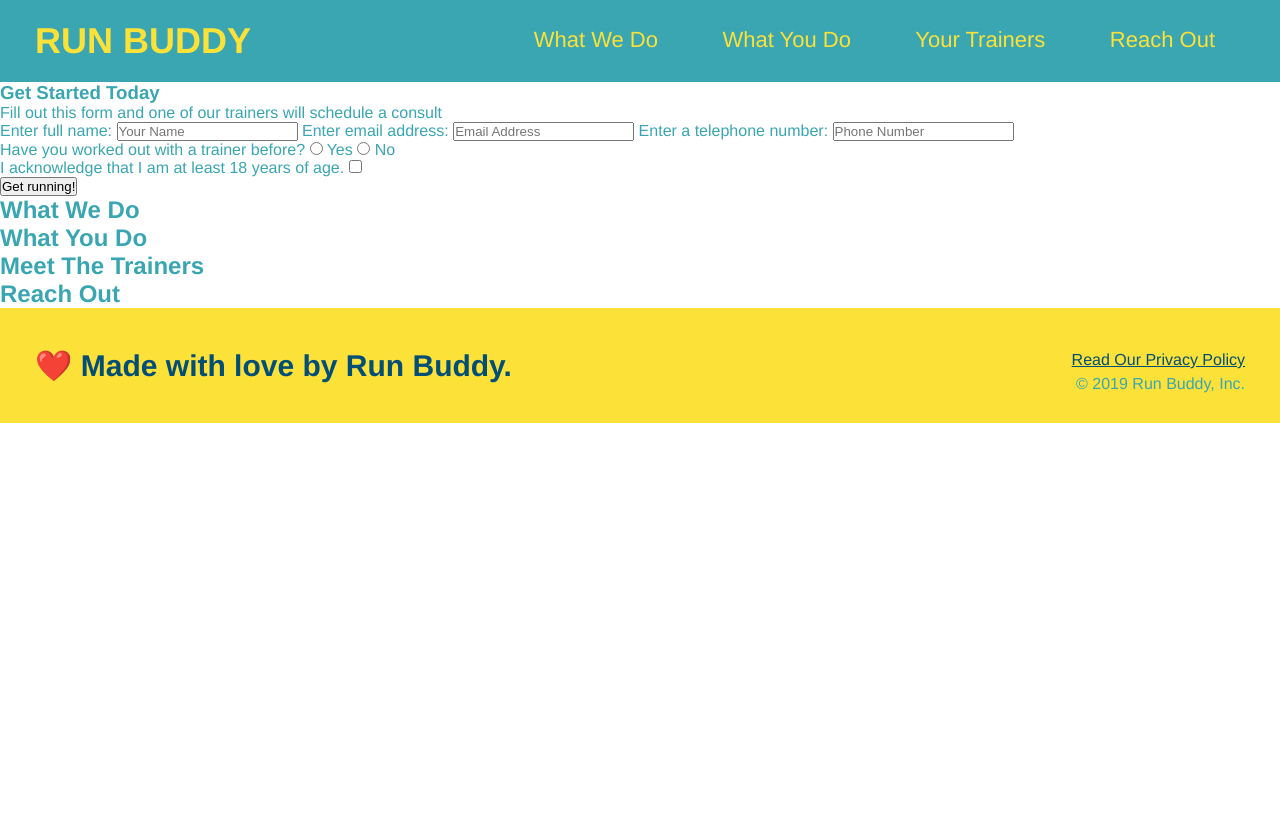
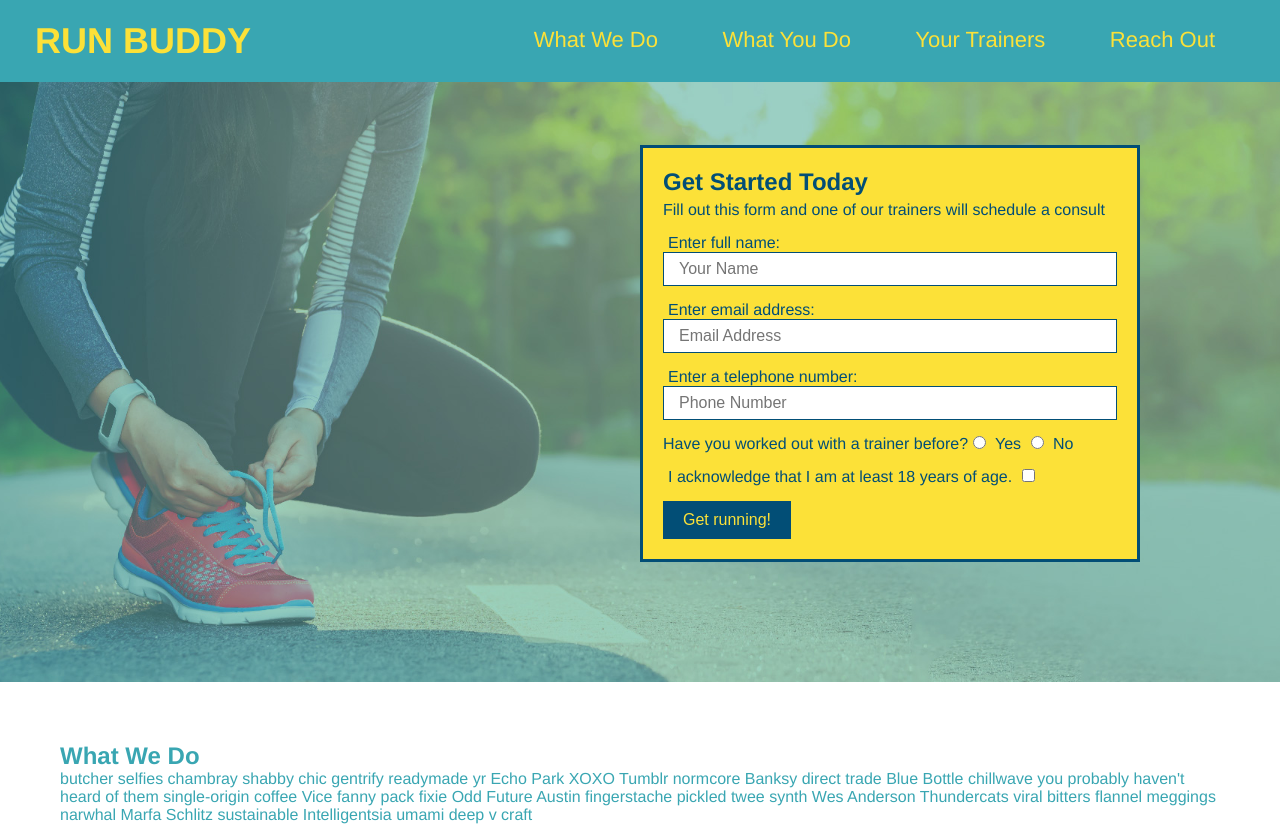
Before and after one commit to mbaxter8908/run-buddy, a plain HTML site: page index.html in a window 1280 px wide. Shown: the top 828 px of the page. Before the commit the page ends 800 px from the top, so only its background shows below. Drawn offline with Linux system fonts and the light colour scheme.

Commit message:
add what you do icons

```diff
--- a/assets/css/style.css
+++ b/assets/css/style.css
@@ -66,3 +66,60 @@ body {
   footer a {
     color: #024e76;
   }
+
+  section {
+    padding: 60px;
+
+  }
+
+ /* Hero Style Start */
+.hero {
+    background-image: url("../images/hero-bg.jpg");
+    height: 600px;
+    background-size: cover;
+    background-position: center;
+    position: relative;
+  }
+
+  .hero-form button {
+    color: #fce138;
+    background-color: #024e76;
+    border: none;
+    padding: 10px 20px;
+    font-size: 16px;
+  }
+  /* Hero Style End */
+
+  .hero-form h3 {
+    font-size: 24px;
+    margin: 0;
+  }
+
+  .hero-form {
+    border: 3px solid #024e76;
+    background-color: #fce138;
+    padding: 20px;
+    width: 500px;
+    color: #024e76;
+    position: absolute;
+    bottom: 120px;
+    right: 140px;
+  }
+
+  .hero-form p {
+    margin: 5px 0 15px 0;
+  }
+
+  .form-input {
+    border: 1px solid #024e76;
+    display: block;
+    padding: 7px 15px;
+    font-size: 16px;
+    color: #024e76;
+    width: 100%;
+    margin-bottom: 15px;
+  }
+
+  .hero-form label {
+    margin: 0 5px;
+  }
--- a/index.html
+++ b/index.html
@@ -33,18 +33,21 @@
 </header>
 
 <!-- hero/jumbotron -->
-<section>
-  <div>
+<section class="hero">
+
+  <div class="hero-form" >
     <h3>Get Started Today</h3>
     <p>Fill out this form and one of our trainers will schedule a consult</p>
     <!-- Add form element -->
   <form>
     <label for="name">Enter full name:</label>
- <input type="text" placeholder="Your Name" name="name" id="name" />
+ <input type="text" placeholder="Your Name" name="name" id="name" class="form-input" />
+
  <label for="email">Enter email address:</label>
- <input type="email" placeholder="Email Address" name="email" id="email" />
+ <input type="email" placeholder="Email Address" name="email" id="email" class="form-input" />
+
  <label for="phone">Enter a telephone number:</label>
- <input type="tel" placeholder="Phone Number" name="phone" id="phone"/>
+ <input type="tel" placeholder="Phone Number" name="phone" id="phone" class="form-input"/>
  <p>
   Have you worked out with a trainer before?
   <input type="radio" name="trainer-confirm" id="trainer-yes" />
@@ -67,14 +70,41 @@
 <!--end hero-->
 
 <!-- "what we do" section -->
-<section>
-  <h2>What We Do</h2>
-</section>
+  <section id="what-we-do">
+    <h2>What We Do</h2>
+    <p>
+      butcher selfies chambray shabby chic gentrify readymade yr Echo Park XOXO Tumblr normcore Banksy direct trade Blue Bottle chillwave you probably haven't heard of them single-origin coffee Vice fanny pack fixie Odd Future Austin fingerstache pickled twee synth Wes Anderson Thundercats viral bitters flannel meggings narwhal Marfa Schlitz sustainable Intelligentsia umami deep v craft
+    </p>
+  </section>
 
-<!-- "what you do" section -->
-<section>
-  <h2>What You Do</h2>
-</section>
+  <!-- "what you do" section -->
+  <section id="what-you-do">
+    <h2>What You Do</h2>
+
+    <div>
+      <img src="./assets/images/step-1.svg" alt="" />
+      <h3>Step 1: Fill Out the Form Above.</h3>
+      <p>You're already here, so why not?</p>
+    </div>
+
+    <div>
+      <img src="./assets/images/step-2.svg" alt="" />
+      <h3>Step 2: Consult with One of Our Trainers.</h3>
+      <p>Are you here to build muscle, lose weight, or just feel good?</p>
+    </div>
+
+    <div>
+      <img src="./assets/images/step-3.svg" alt="" />
+      <h3>Step 3: Get Running.</h3>
+      <p>Hit the ground running (literally) once your trainer lays out your plan.</p>
+    </div>
+
+    <div>
+      <img src="./assets/images/step-4.svg" alt="" />
+      <h3>Step 4: See Results.</h3>
+      <p>Bi-weekly checkins with your trainer will keep you focused</p>
+    </div>
+  </section>
 
 <!-- "meet the trainers" section -->
 <section>
```
Also changed, not shown: assets/images/hero-bg.jpg (added), assets/images/step-1.svg (added), assets/images/step-2.svg (added), assets/images/step-3.svg (added), assets/images/step-4.svg (added).
